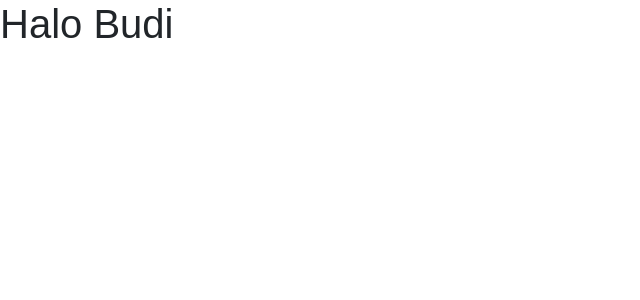
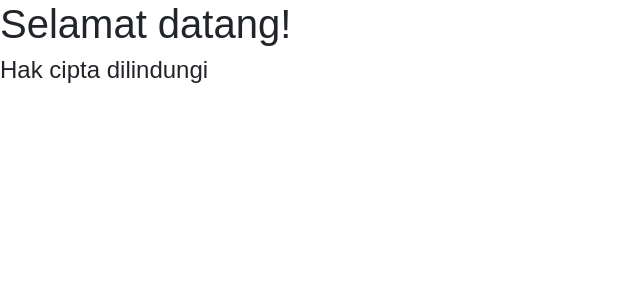
Before and after one commit to herdianajones/reactjs, a React (Create React App) app: page / in a window 1280 px wide. Shown: the top 300 px of the page, without its empty margins (0-640 px from the left). Built offline with nearby package versions, Linux system fonts and the light colour scheme.

Commit message:
lesson 18 added

```diff
--- a/src/App.js
+++ b/src/App.js
@@ -1,20 +1,16 @@
 import React, { Component } from 'react';
-import Header from './component/Header';
 import Footer from './component/Footer';
 
 class App extends Component {
-  constructor(){
-    super();
-    this.state = {nama:'Andi'};
-  }
   render() {
-    setTimeout(() => {
-      this.setState({nama: 'Budi'});
-    }, 3000)
+    var teks = "Hak cipta dilindungi";
     return (
-      <h1>Halo {this.state.nama}</h1>
-    );
-  }
+      <div>
+        <h1>Selamat datang!</h1>
+        <Footer konten={teks} />
+      </div>
+      );
+    }
 }
 
 export default App;
--- a/src/component/Footer.js
+++ b/src/component/Footer.js
@@ -3,12 +3,7 @@ import React, { Component } from 'react';
 class Footer extends Component {
     render() {
         return (
-            <div>
-                <h4>Buatan saya @ 2018</h4>
-                <button className="btn btn-success">
-                    Daftar
-                </button>
-            </div>
+            <h4>{this.props.konten}</h4>
         );
     }
 }
```
